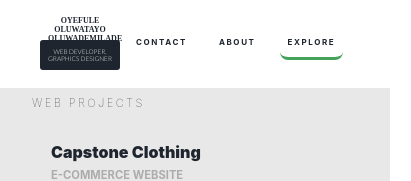
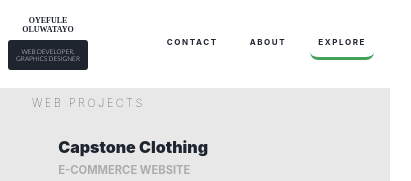
Before and after one commit to gentcod/Portfolio-v2, a React (Create React App) app: page /explore in a window 390 px wide. Shown: the top 181 px of the page, 411 px wide, since content can reach past the window. Built offline with nearby package versions, Linux system fonts and the light colour scheme.

Commit message:
Modified Navigation and Web-Project component for responsiveness

```diff
--- a/src/components/logo/logo.component.tsx
+++ b/src/components/logo/logo.component.tsx
@@ -3,7 +3,7 @@ import { LogoContainer, LogoName, LogoDescription } from './logo.styles';
 const Logo = () => {
    return (
       <LogoContainer to={'/'}>
-            <LogoName>Oyefule Oluwatayo Oluwademilade</LogoName>
+            <LogoName>Oyefule Oluwatayo</LogoName>
             <LogoDescription>Web Developer, Graphics Designer</LogoDescription>
       </LogoContainer>
    )
--- a/src/components/web-project/web-project.style.tsx
+++ b/src/components/web-project/web-project.style.tsx
@@ -45,6 +45,10 @@ export const SubTopRightContainer = styled.div`
    flex-direction: column;
    margin: auto 0;
    row-gap: 2rem;
+
+   @media only screen and ${devices.tabPort} {
+      width: auto;
+   }
 `
 
 export const Heading = styled.h3`
--- a/src/routes/navigation/navigation.styles.tsx
+++ b/src/routes/navigation/navigation.styles.tsx
@@ -10,6 +10,7 @@ export const NavigationContainer = styled.div`
 
    @media only screen and ${devices.phone} {
       margin-bottom: 1rem;
+      padding: 1rem;
    }
 `;
 
```
